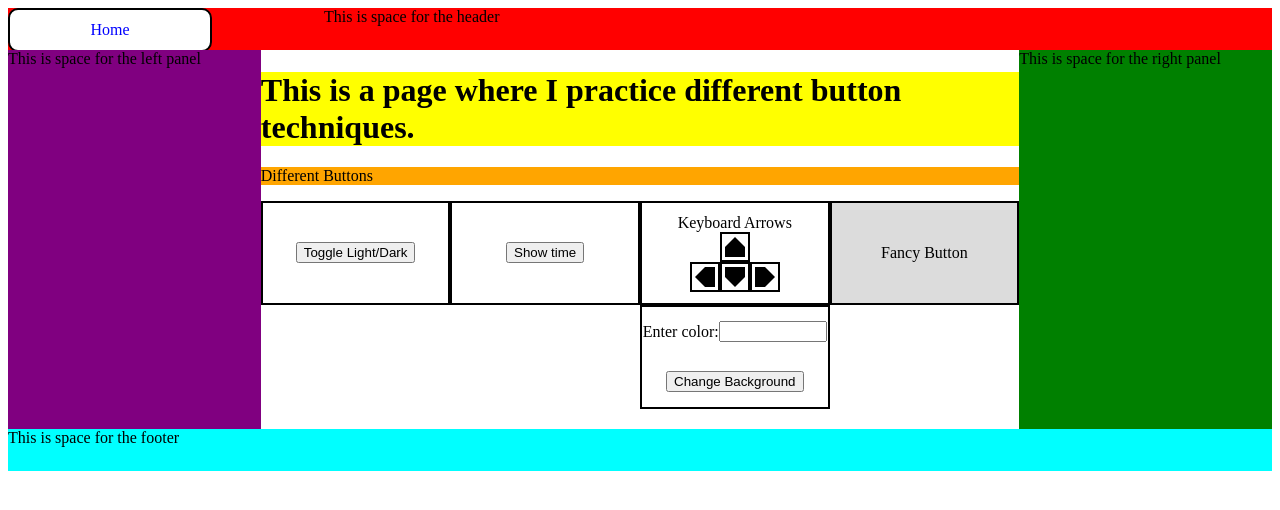
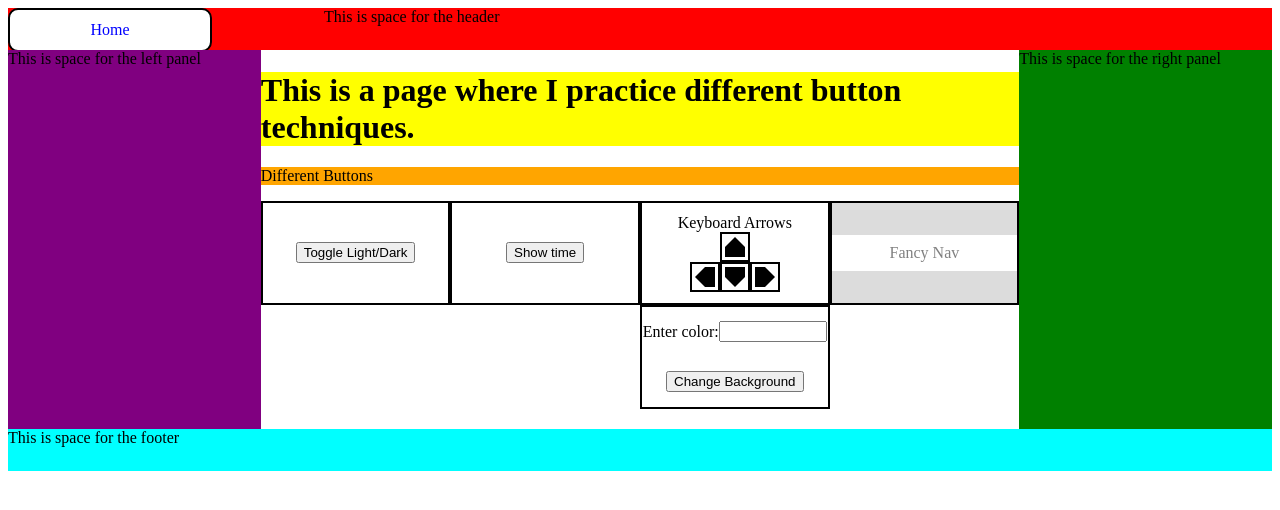
Before and after one commit to Chris-L-Tran/Basic1, a plain HTML site: page buttons.html in a window 1280 px wide. Drawn offline with nearby package versions, Linux system fonts and the light colour scheme.

Commit message:
create a fancy button

```diff
--- a/buttons.html
+++ b/buttons.html
@@ -60,7 +60,7 @@
         </div>
 
         <div class='button' id='button5'>
-          <div id='fancy'>Fancy Button</div>
+          <div id='fancy'>Fancy Nav</div>
         </div>
 
       </div>
--- a/script.js
+++ b/script.js
@@ -2,7 +2,14 @@ var dark = false
 
 window.onload = function () {
   document.getElementById('fancy').addEventListener('mouseover', function (e) {
-    console.log('test')
+    document.getElementById('fancy').style.borderBottom = 'blue solid 2px'
+    document.getElementById('fancy').style.borderTop = '#DCDCDC solid  2px'
+    document.getElementById('fancy').style.color = 'blue'
+  })
+
+  document.getElementById('fancy').addEventListener('mouseout', function (e) {
+    document.getElementById('fancy').style.border = 'white'
+    document.getElementById('fancy').style.color = 'grey'
   })
 }
 
--- a/styles.css
+++ b/styles.css
@@ -127,6 +127,16 @@ a{
   background: #DCDCDC;
 }
 
+#fancy {
+  background: white;
+  color: grey;
+  width: 100%;
+  height: 30px;
+  display:flex;
+  justify-content: center;
+  align-items: center;
+  padding: 3px 0 3px 0;
+}
 .fancy-button {
   background:white;
   height: 25px;
```
